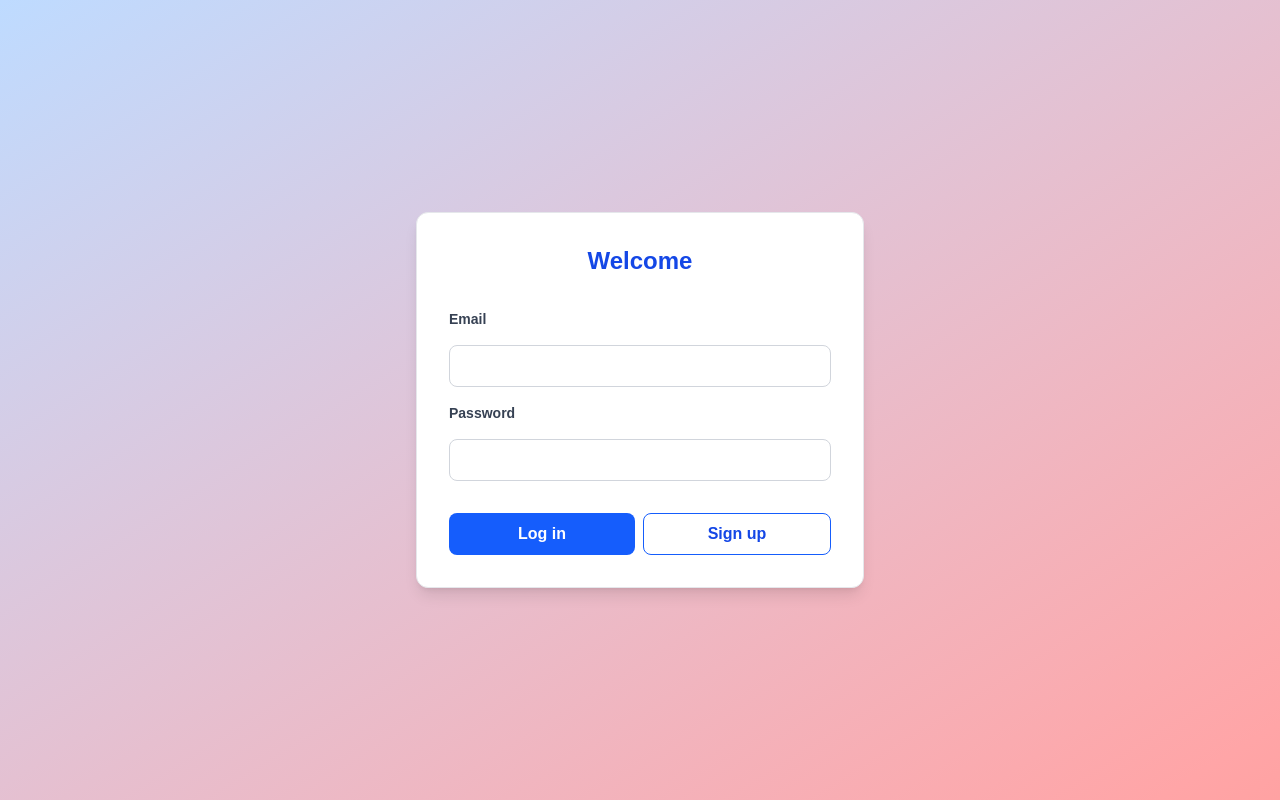
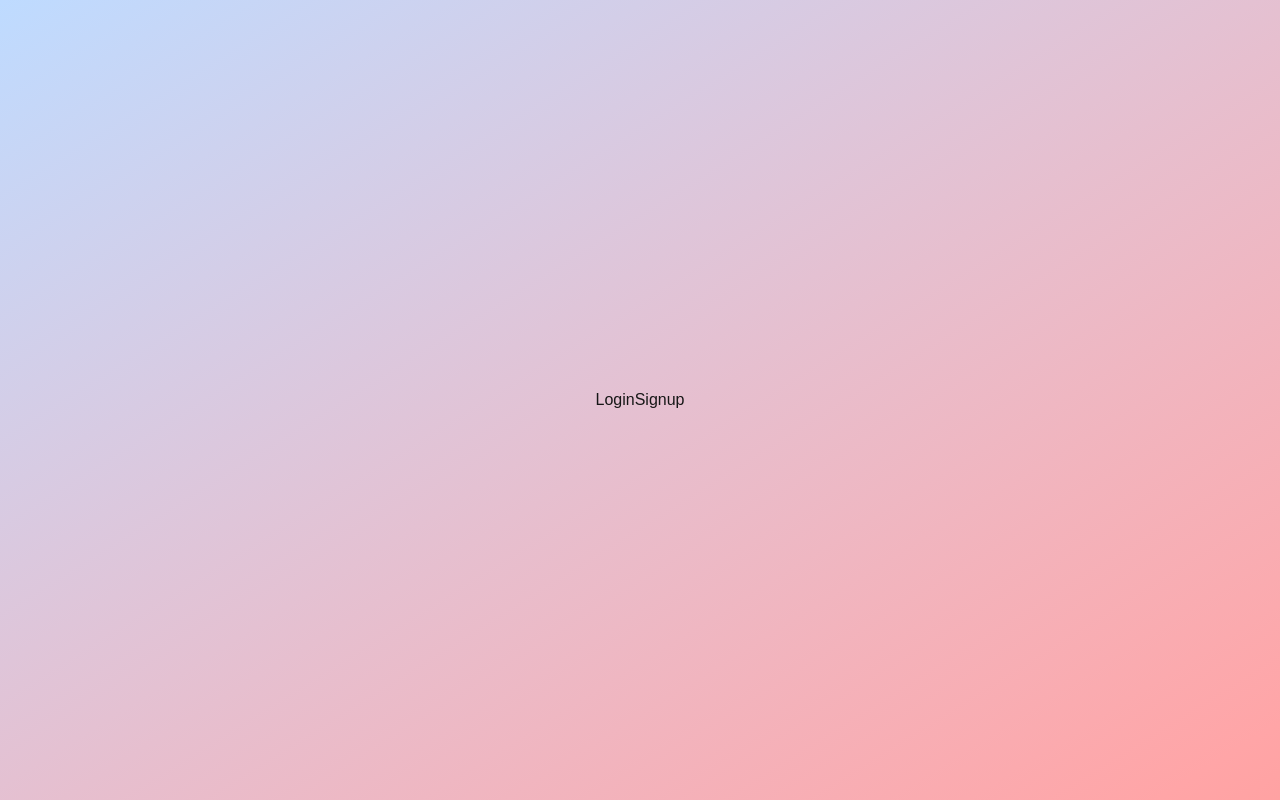
Before and after one commit to unsafest/ToDo, a Next.js app in the folder goal-digger/: page /login in a window 1280 px wide. Built offline with nearby package versions, Linux system fonts and the light colour scheme.

Commit message:
login modals and validation w zod

```diff
--- a/goal-digger/package.json
+++ b/goal-digger/package.json
@@ -15,7 +15,8 @@
     "next": "15.3.4",
     "react": "^19.0.0",
     "react-dom": "^19.0.0",
-    "tailwind-scrollbar": "^4.0.2"
+    "tailwind-scrollbar": "^4.0.2",
+    "zod": "^3.25.71"
   },
   "devDependencies": {
     "@eslint/eslintrc": "^3",
--- a/goal-digger/src/app/login/actions.ts
+++ b/goal-digger/src/app/login/actions.ts
@@ -1,18 +1,38 @@
 'use server'
-
 import { revalidatePath } from 'next/cache'
 import { redirect } from 'next/navigation'
+import { createClient } from '@/utils/supabase/server'
+import { z } from 'zod'
 
-import { createClient } from '@/utils/supabase/server'
+const loginSchema = z.object({
+  email: z.string().email({ message: 'Invalid email address' }),
+  password: z.string().min(6, { message: 'Password must be at least 6 characters long' }),
+})
+
+const signupSchema = z.object({
+  displayName: z.string()
+    .min(2, { message: 'Display name must be at least 2 characters long' })
+    .regex(/^[a-zA-Z0-9 ]+$/, { message: 'Display name can only contain letters, numbers, and spaces' }),
+  email: z.string().email({ message: 'Invalid email address' }),
+  password: z.string()
+    .min(6, { message: 'Password must be at least 6 characters long' })
+    .max(32, { message: 'Password must be at most 32 characters long' })
+    .regex(/^(?=.*[\d\W]).{6,32}$/, { message: 'Password must be 6-32 characters long, contain at least one number or special character' }),
+})
 
 export async function login(formData: FormData) {
   const supabase = await createClient()
 
-  // type-casting here for convenience
-  // in practice, you should validate your inputs
   const data = {
     email: formData.get('email') as string,
     password: formData.get('password') as string,
+  }
+
+  const result = loginSchema.safeParse(data)
+  if (!result.success) {
+    // Format zod errors into a single string or object
+    const errors = result.error.issues.map(issue => issue.message).join(', ')
+    return { error: errors}
   }
 
   const { error } = await supabase.auth.signInWithPassword(data)
@@ -28,11 +48,18 @@ export async function login(formData: FormData) {
 export async function signup(formData: FormData) {
   const supabase = await createClient()
 
-  // type-casting here for convenience
-  // in practice, you should validate your inputs
   const data = {
+    displayName: formData.get('displayName') as string,
     email: formData.get('email') as string,
     password: formData.get('password') as string,
+  }
+
+  const result = signupSchema.safeParse(data)
+
+  if (!result.success) {
+    // Format zod errors into a single string or object
+    const errors = result.error.issues.map(issue => issue.message).join(', ')
+    return { error: errors }
   }
 
   const { error } = await supabase.auth.signUp(data)
--- a/goal-digger/src/app/login/page.tsx
+++ b/goal-digger/src/app/login/page.tsx
@@ -1,19 +1,65 @@
+'use client'
 import { login, signup } from './actions'
+import { useState } from 'react'
 
 export default function LoginPage() {
+  // state to manage modal visibility
+  const [modalState, setModalState] = useState<'none' | 'login' | 'signup'>('none')
+  // state to manage errors from server actions
+  const [error, setErrors] = useState<{ login?: string; signup?: string}>({})
+
+  const handleLogin = async (formData: FormData) => {
+    const result = await login(formData)
+    if (result?.error) {
+      setErrors((prev) => ({
+        ...prev,
+        login: result.error.message
+      }))
+    } else {
+      setErrors((prev) => ({
+        ...prev,
+        login: undefined
+      }))
+      setModalState('none')
+    }
+  }
+
+  const handleSignup = async (formData: FormData) => {
+    const result = await signup(formData)
+    if (result?.error) {
+      setErrors((prev) => ({
+        ...prev,
+        signup: result.error.message
+      }))
+    } else {
+      setErrors((prev) => ({
+        ...prev,
+        signup: undefined
+      }))
+      setModalState('none')
+    }
+  }
+
   return (
     <div className="flex min-h-screen items-center justify-center bg-gradient-to-br from-blue-200 to-red-300">
-      <form className="flex flex-col gap-4 w-full max-w-md bg-white shadow-lg rounded-xl p-8 border border-gray-200">
-        <h2 className="text-2xl font-bold text-center mb-4 text-blue-700">Welcome</h2>
-        <label htmlFor="email" className="text-sm font-semibold text-gray-700">Email</label>
+      <button onClick={() => setModalState("login")}>Login</button>
+      <button onClick={() => setModalState("signup")}>Signup</button>
+
+    {/* Login Modal */}
+    {modalState === "login" && (
+      <div className="modal">
+        <form action={handleLogin} className="flex flex-col gap-4">
+          <h2 className="text-2xl font-bold text-center mb-4">Login</h2>
+          <label htmlFor="email" className="text-sm font-semibold">Email</label>
           <input
             id="email"
             name="email"
             type="email"
+            placeholder="johndoe@domain.com"
             required
             className="px-3 py-2 border border-gray-300 rounded-lg focus:outline-none focus:ring-2 focus:ring-indigo-400"
           />
-        <label htmlFor="password" className="text-sm font-semibold text-gray-700">Password</label>
+          <label htmlFor="password" className="text-sm font-semibold">Password</label>
           <input
             id="password"
             name="password"
@@ -21,21 +67,91 @@ export default function LoginPage() {
             required
             className="px-3 py-2 border border-gray-300 rounded-lg focus:outline-none focus:ring-2 focus:ring-indigo-400"
           />
-        <div className="flex gap-2 mt-4">
-          <button
-            formAction={login}
-            className="flex-1 bg-blue-600 text-white py-2 rounded-lg hover:bg-blue-700 transition-colors font-semibold"
-          >
+          <button type="submit" className="bg-blue-600 text-white py-2 rounded-lg hover:bg-blue-700 transition-colors font-semibold">
             Log in
           </button>
-          <button
-            formAction={signup}
-            className="flex-1 bg-white border border-blue-600 text-blue-700 py-2 rounded-lg hover:bg-indigo-50 transition-colors font-semibold"
-          >
+          {error.login && <p className="text-red-500">{error.login}</p>}
+        </form>
+        <button onClick={() => setModalState("none")}>Close</button>
+      </div>
+    )}
+
+    {/* Signup Modal */}
+    {modalState === "signup" && (
+      <div className="modal">
+        <form action={handleSignup} className="flex flex-col gap-4">
+          <h2 className="text-2xl font-bold text-center mb-4">Sign Up</h2>
+          <label htmlFor="displayName" className="text-sm font-semibold">Display Name</label>
+          <input
+            id = "displayName"
+            name = "displayName"
+            type = "text"
+              placeholder = "John Doe"
+              required
+            />
+            <label htmlFor="email" className="text-sm font-semibold">Email</label>
+            <input
+              id = "email"
+              name = "email"
+              type = "email"
+              placeholder = "johndoe@domain.com"
+              required
+            />
+            <label htmlFor="password" className="text-sm font-semibold">Password</label>
+            <input
+              id = "password"
+              name = "password"
+              type = "password"
+              placeholder = "Chose a strong password 6-32 characters, at least one capital letter and one number or special character"
+              required
+            />
+            <button type="submit" className="bg-blue-600 text-white py-2 rounded-lg hover:bg-blue-700 transition-colors font-semibold">
               Sign up
             </button>
+            {error.signup && <p className="text-red-500">{error.signup}</p>}
+          </form>
+          <button onClick={() => setModalState("none")}>Close</button>
         </div>
-      </form>
+      )}
     </div>
   )
+
 }
+
+// return (
+//   <div className="flex min-h-screen items-center justify-center bg-gradient-to-br from-blue-200 to-red-300">
+//     <form className="flex flex-col gap-4 w-full max-w-md bg-white shadow-lg rounded-xl p-8 border border-gray-200">
+//       <h2 className="text-2xl font-bold text-center mb-4 text-blue-700">Welcome</h2>
+//       <label htmlFor="email" className="text-sm font-semibold text-gray-700">Email</label>
+//       <input
+//         id="email"
+//         name="email"
+//         type="email"
+//         required
+//         className="px-3 py-2 border border-gray-300 rounded-lg focus:outline-none focus:ring-2 focus:ring-indigo-400"
+//       />
+//       <label htmlFor="password" className="text-sm font-semibold text-gray-700">Password</label>
+//       <input
+//         id="password"
+//         name="password"
+//         type="password"
+//         required
+//         className="px-3 py-2 border border-gray-300 rounded-lg focus:outline-none focus:ring-2 focus:ring-indigo-400"
+//       />
+//       <div className="flex gap-2 mt-4">
+//         <button
+//           formAction={login}
+//           className="flex-1 bg-blue-600 text-white py-2 rounded-lg hover:bg-blue-700 transition-colors font-semibold"
+//         >
+//           Log in
+//         </button>
+//         <button
+//           formAction={signup}
+//           className="flex-1 bg-white border border-blue-600 text-blue-700 py-2 rounded-lg hover:bg-indigo-50 transition-colors font-semibold"
+//         >
+//           Sign up
+//         </button>
+//       </div>
+//     </form>
+//   </div>
+// )
```
Also changed, not shown: 1 other file (tests, documents, lock files or other folders). Lines whose indentation alone changed are shown as unchanged.
